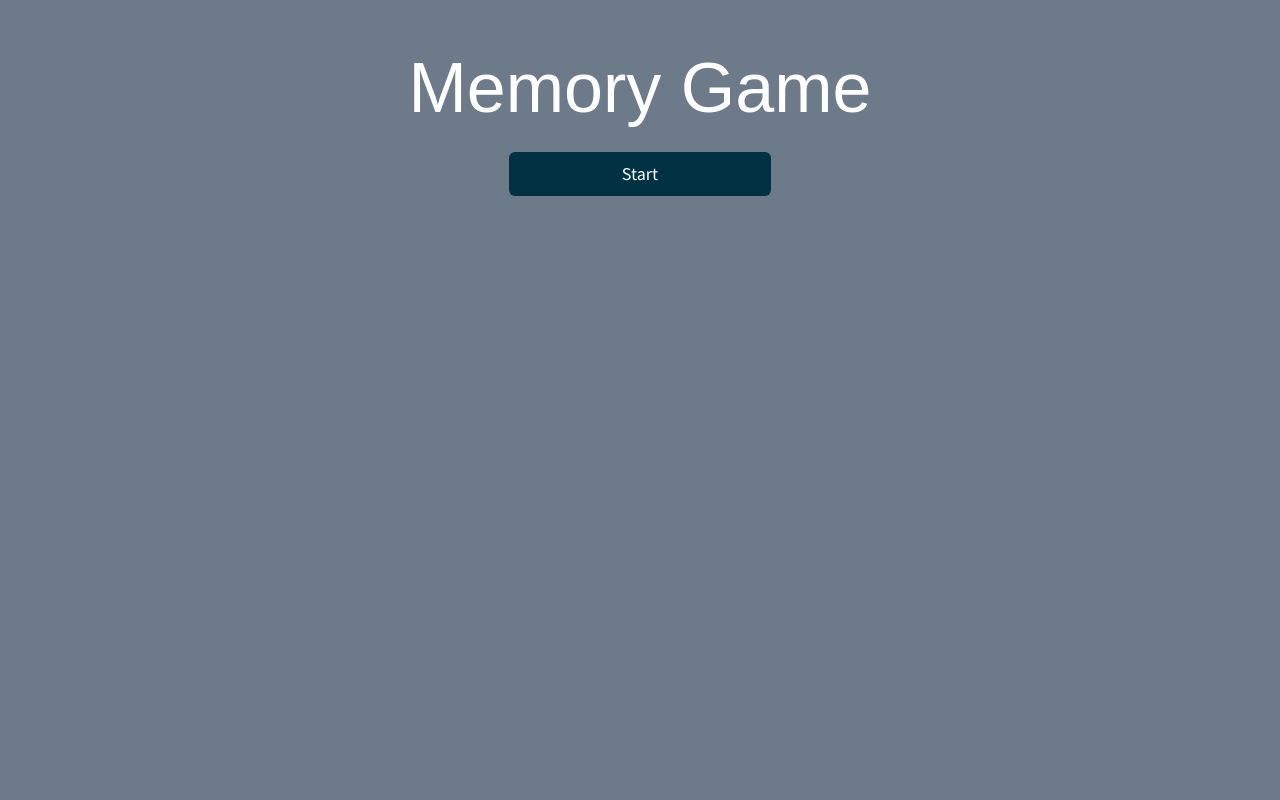
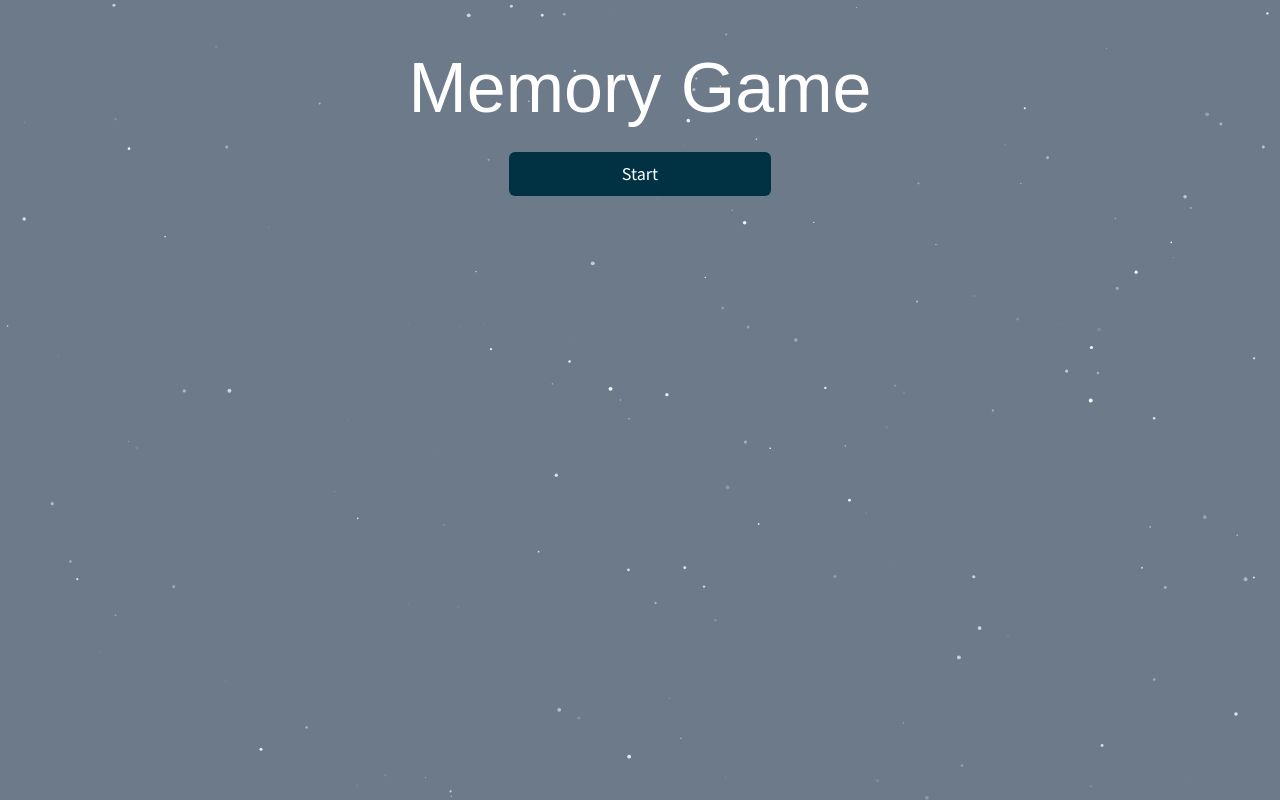
Before and after one commit to rbhatia46/MemoryGame, a plain HTML site: page index.html in a window 1280 px wide. Drawn offline with nearby package versions, Linux system fonts and the light colour scheme; a web font is replaced by a local one.

Commit message:
added basic particlejs support for the background

```diff
--- a/index.html
+++ b/index.html
@@ -8,6 +8,7 @@
     <link href="https://fonts.googleapis.com/css?family=Hammersmith+One|Source+Sans+Pro" rel="stylesheet">
 </head>
 <body>
+    <div id="particles-js"></div>
     <div class="container">
         <div class="row">
             <div id="wrapper">
@@ -26,7 +27,9 @@
         </div>
     </div>
     <script src="https://code.jquery.com/jquery-1.12.4.min.js" integrity="sha256-ZosEbRLbNQzLpnKIkEdrPv7lOy9C27hHQ+Xp8a4MxAQ=" crossorigin="anonymous"></script>
+    <script src="https://cdn.jsdelivr.net/npm/particles.js@2.0.0/particles.min.js"></script>
     <script src="script.js"></script>
     <script src="https://maxcdn.bootstrapcdn.com/bootstrap/3.3.7/js/bootstrap.min.js" integrity="sha384-Tc5IQib027qvyjSMfHjOMaLkfuWVxZxUPnCJA7l2mCWNIpG9mGCD8wGNIcPD7Txa" crossorigin="anonymous"></script>
+
 </body>
 </html>
--- a/script.js
+++ b/script.js
@@ -12,6 +12,119 @@ var message = document.getElementById('message');
 
 //event listens
 startButton.addEventListener('click', startGame);
+
+var options = {
+  "particles":{
+     "number":{
+        "value":99,
+        "density":{
+           "enable":true,
+           "value_area":552.4033491425909
+        }
+     },
+     "color":{
+        "value":"#ffffff"
+     },
+     "shape":{
+        "type":"circle",
+        "stroke":{
+           "width":0,
+           "color":"#000000"
+        },
+        "polygon":{
+           "nb_sides":3
+        },
+        "image":{
+           "src":"img/github.svg",
+           "width":70,
+           "height":100
+        }
+     },
+     "opacity":{
+        "value":1,
+        "random":true,
+        "anim":{
+           "enable":false,
+           "speed":1,
+           "opacity_min":0.1,
+           "sync":false
+        }
+     },
+     "size":{
+        "value":2,
+        "random":true,
+        "anim":{
+           "enable":false,
+           "speed":40,
+           "size_min":0.1,
+           "sync":false
+        }
+     },
+     "line_linked":{
+        "enable":false,
+        "distance":150,
+        "color":"#ffffff",
+        "opacity":0.4,
+        "width":1
+     },
+     "move":{
+        "enable":true,
+        "speed":1.5782952832645452,
+        "direction":"none",
+        "random":true,
+        "straight":false,
+        "out_mode":"out",
+        "bounce":false,
+        "attract":{
+           "enable":false,
+           "rotateX":600,
+           "rotateY":1200
+        }
+     }
+  },
+  "interactivity":{
+     "detect_on":"canvas",
+     "events":{
+        "onhover":{
+           "enable":false,
+           "mode":"repulse"
+        },
+        "onclick":{
+           "enable":true,
+           "mode":"repulse"
+        },
+        "resize":true
+     },
+     "modes":{
+        "grab":{
+           "distance":400,
+           "line_linked":{
+              "opacity":1
+           }
+        },
+        "bubble":{
+           "distance":400,
+           "size":40,
+           "duration":2,
+           "opacity":8,
+           "speed":3
+        },
+        "repulse":{
+           "distance":200,
+           "duration":0.4
+        },
+        "push":{
+           "particles_nb":4
+        },
+        "remove":{
+           "particles_nb":2
+        }
+     }
+  },
+  "retina_detect":false
+};
+
+particlesJS('particles-js', options);
 
 function startGame() {
   cardFlipped = -1;
--- a/style.css
+++ b/style.css
@@ -15,6 +15,17 @@ body {
 .main {
     width: 100%;
     border: 1px solid black;
+}
+
+#particles-js {
+    position: fixed;
+    width: 100%;
+    height: 100%;
+    background-color: #6C7A89;
+}
+
+.container {
+    position: relative;
 }
 
 #gameboard {
```
